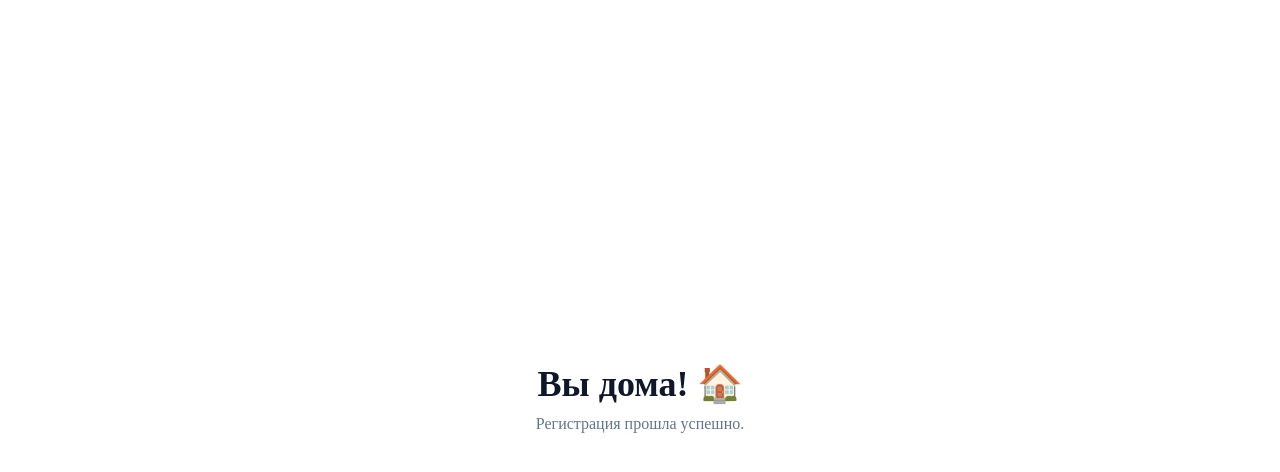
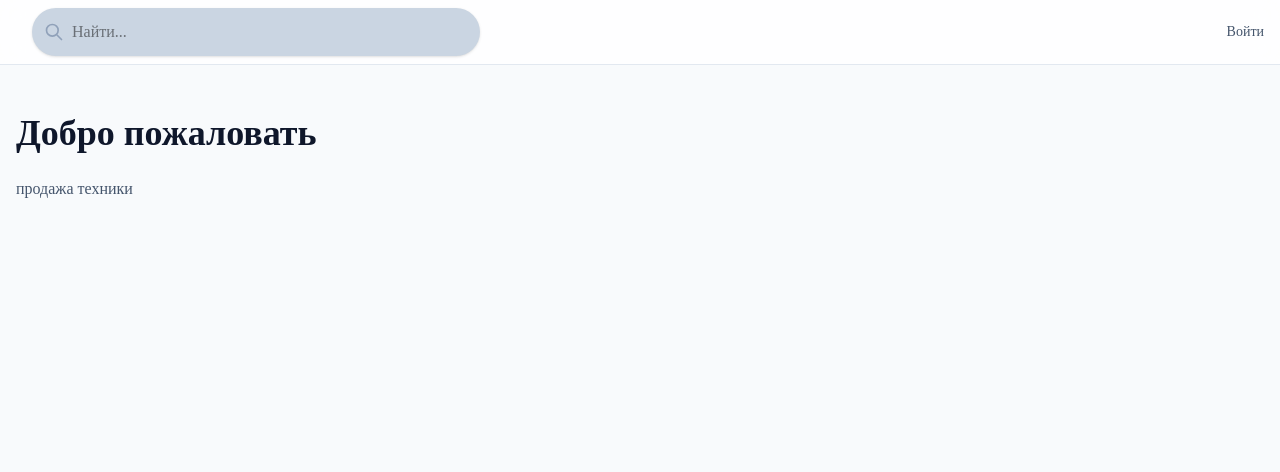
Before and after one commit to romantikel001-sketch/romantikel001-sketch-netx-nest-js-project, a Next.js app: page /home in a window 1280 px wide. Shown: the top 472 px of the page. Built offline with nearby package versions, Linux system fonts and the light colour scheme.

Commit message:
SearchBar and home and header

```diff
--- a/app/home/page.tsx
+++ b/app/home/page.tsx
@@ -1,8 +1,16 @@
+import Header from "@/components/home/layout/header/Header";
+
 export default function HomePage() {
   return (
-    <div className="min-h-screen flex flex-col items-center justify-center">
-      <h1 className="text-4xl font-black text-slate-900">Вы дома! 🏠</h1>
-      <p className="text-slate-500 mt-2">Регистрация прошла успешно.</p>
+    <div className="min-h-screen flex flex-col bg-slate-50">
+      <Header />
+
+      <main className="flex-grow max-w-7xl mx-auto px-4 py-12 w-full">
+        <h1 className="text-4xl font-extrabold text-slate-900 mb-6">Добро пожаловать</h1>
+        <p className="text-slate-600 mb-8 max-w-2xl">продажа техники</p>
+        <div className="grid grid-cols-1 md:grid-cols-3 gap-6">
+        </div>
+      </main>
     </div>
   );
 }
--- a/components/home/SearchBar.tsx
+++ b/components/home/SearchBar.tsx
@@ -27,8 +27,7 @@ export default function SearchBar() {
         placeholder="Найти..."
         value={query}
         onChange={(e) => setQuery(e.target.value)}
-        className="w-full py-2.5 pl-10 pr-4 bg-slate-100 border-transparent rounded-full outline-none focus:bg-white focus:ring-2 focus:ring-slate-900 focus:border-transparent transition-all shadow-sm"
-      />
+        className="w-full max-w-md py-3 pl-10 pr-5 bg-slate-300 border-transparent rounded-full outline-none focus:bg-white focus:ring-2 focus:ring-slate-950 focus:border-transparent transition-all shadow-sm"      />
     </form>
   );
 }
--- a/components/home/layout/header/Header.tsx
+++ b/components/home/layout/header/Header.tsx
@@ -0,0 +1,21 @@
+import Link from "next/link";
+import SearchBar from "@/components/home/SearchBar";
+
+export default function Header() {
+  return (
+    <header className="sticky top-0 z-50 bg-white/80 backdrop-blur-md border-b border-slate-200">
+      <div className="max-w-7xl mx-auto px-4 h-16 flex items-center justify-between gap-4">
+
+        <div className="hidden sm:block flex-1 max-w-md mx-4">
+          <SearchBar />
+        </div>
+
+        <div className="flex items-center gap-3">
+          <Link href="/login" className="text-sm font-medium text-slate-600 hover:text-slate-900 transition">
+            Войти
+          </Link>
+        </div>
+      </div>
+    </header>
+  );
+}
```
